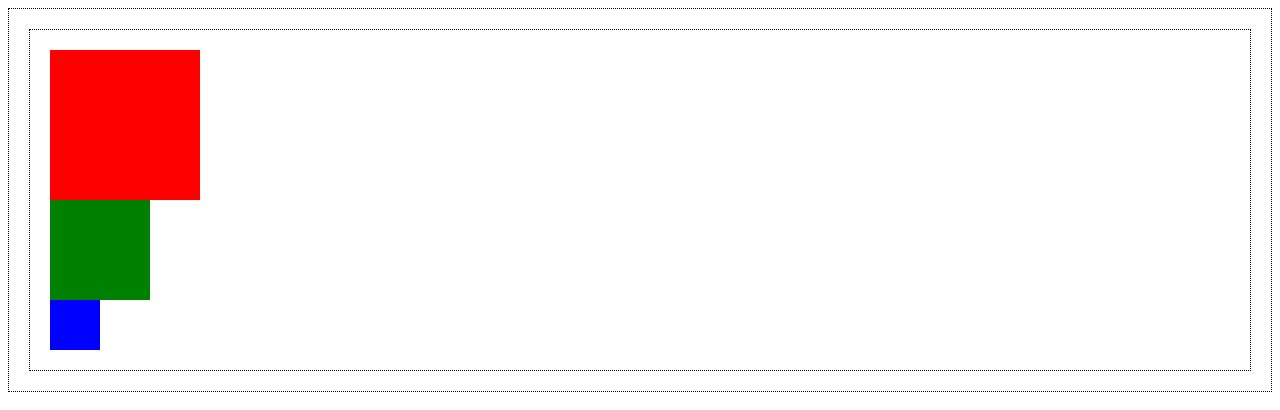
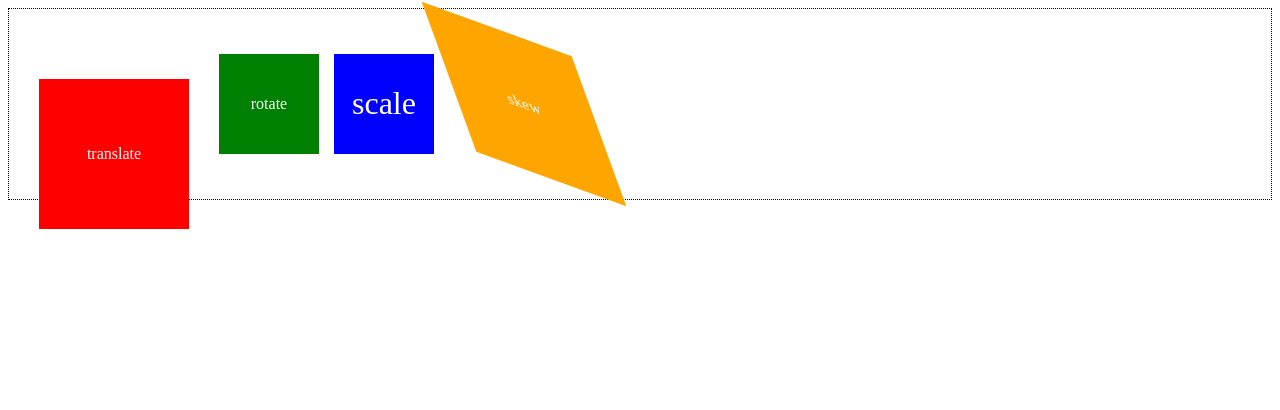
Before and after one commit to Chameleonl/genius-test, a plain HTML site: page test.html in a window 1280 px wide. Drawn offline with Linux system fonts and the light colour scheme.

Commit message:
Added changes to index.html and styles.css, tested some animations in test.html and test.css

```diff
--- a/css/test.css
+++ b/css/test.css
@@ -2,33 +2,61 @@
   box-sizing: border-box;
 }
 
-.container {
+.parent {
+  display: flex;
+  align-items: center;
+  gap: 40px;
   border: 1px dotted black;
   padding: 20px;
 }
 
-.parent {
-  border: 1px dotted black;
-  padding: 20px;
+.item {
+  display: flex;
+  align-items: center;
+  justify-content: center;
+  color: white;
 }
 
 .red {
   background-color: red;
   height: 150px;
   width: 150px;
-  overflow: auto;
+  transform: translate(10px, 50px);
+  transition: background-color 1s, color 1s;
+}
+
+.red:hover {
+  background-color: pink;
+  color: black;
 }
 
 .green {
   background-color: green;
   height: 100px;
   width: 100px;
-  top: 0;
-  left: 0;
+  animation: spin 1s 3 linear;
+}
+
+@keyframes spin {
+  0% {
+    transform: rotate(0);
+  }
+
+  100% {
+    transform: rotate(360deg);
+  }
 }
 
 .blue {
   background-color: blue;
   height: 50px;
   width: 50px;
+  transform: scale(2);
 }
+
+.orange {
+  background-color: orange;
+  height: 150px;
+  width: 150px;
+  transform: skew(20deg, 20deg);
+}
--- a/test.html
+++ b/test.html
@@ -7,11 +7,11 @@
     <link rel="stylesheet" href="./css/test.css" />
   </head>
   <body>
-    <div class="container">
       <div class="parent">
-        <div class="item red"></div>
-        <div class="item green"></div>
-        <div class="item blue"></div>
+        <div class="item red">translate</div>
+        <div class="item green">rotate</div>
+        <div class="item blue">scale</div>
+        <div class="item orange">skew</div>
       </div>
     </div>
   </body>
```
Also changed, not shown: css/styles.css (+32 -7 lines), index.html (+1 -1 lines).
